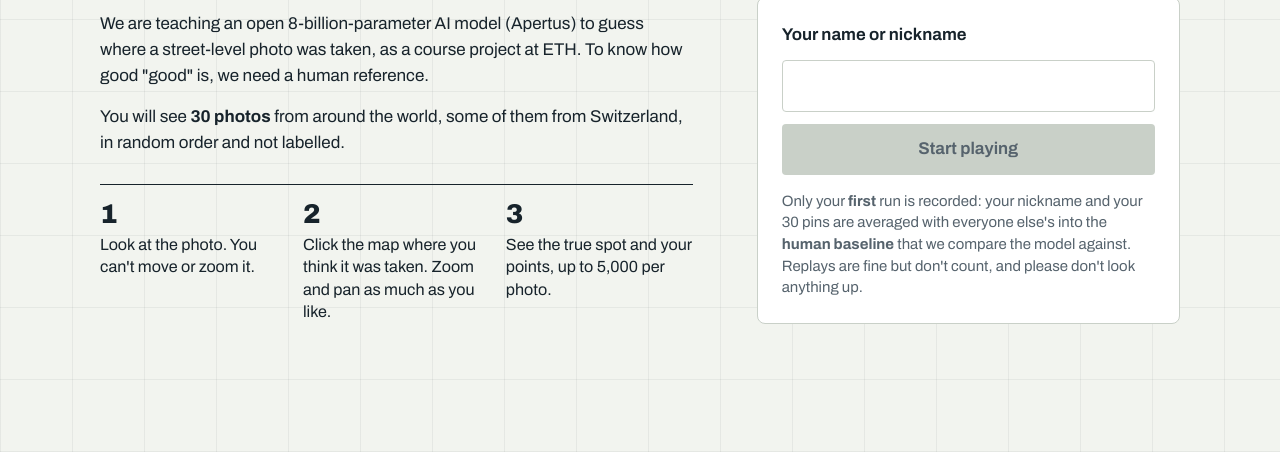
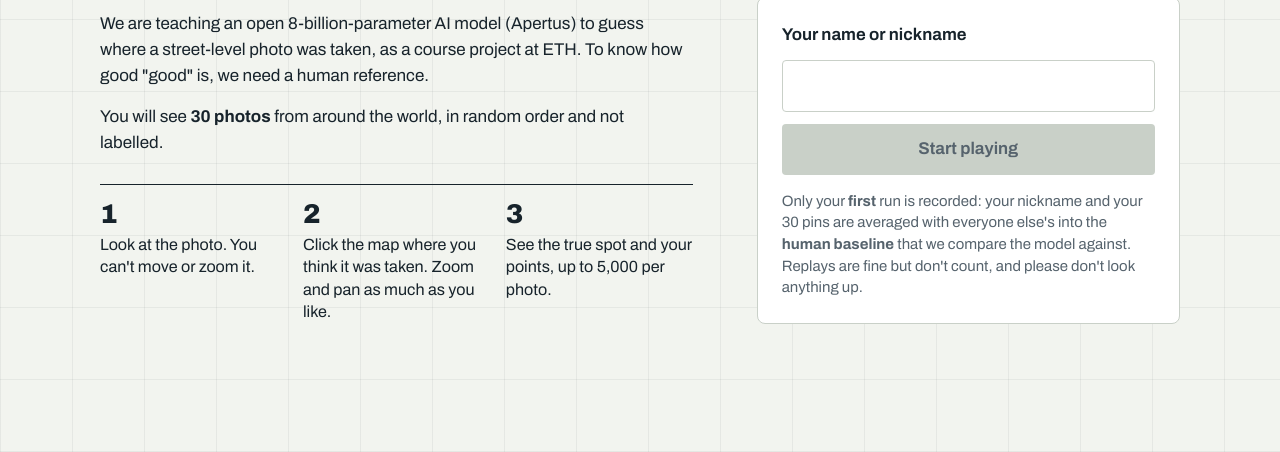
Before and after one commit to OscarJauffret/better-than-your-m8b, a plain HTML site: page index.html in a window 1280 px wide. Shown: the part 348-800 px from the top of the page. Drawn offline with nearby package versions, Linux system fonts and the light colour scheme.

Commit message:
Update photo set / page

```diff
--- a/index.html
+++ b/index.html
@@ -122,7 +122,7 @@
       <p class="sub">Can you beat an 8B model at GeoGuessr?</p>
       <p>We are teaching an open 8-billion-parameter AI model (Apertus) to guess where a street-level photo was taken,
          as a course project at ETH. To know how good "good" is, we need a human reference.</p>
-      <p>You will see <b>30 photos</b> from around the world, some of them from Switzerland, in random order and not labelled.</p>
+      <p>You will see <b>30 photos</b> from around the world, in random order and not labelled.</p>
       <ol class="steps">
         <li>Look at the photo. You can't move or zoom it.</li>
         <li>Click the map where you think it was taken. Zoom and pan as much as you like.</li>
```
